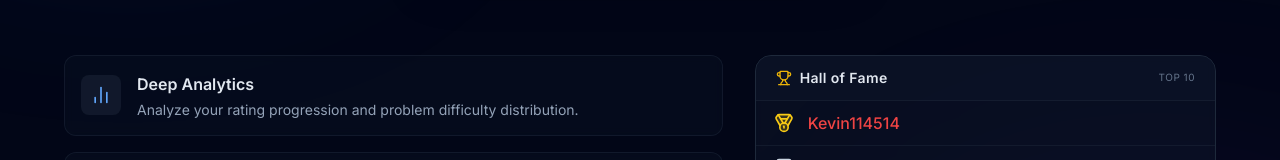
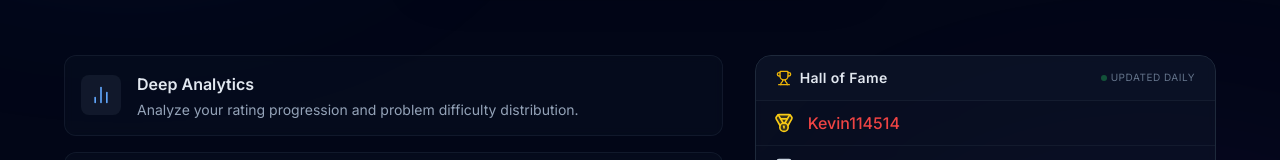
Before and after one commit to cfverdict/cfverdict.github.io, a Next.js app: page / in a window 1280 px wide. Shown: the part 341-501 px from the top of the page. Built offline with nearby package versions, Linux system fonts and the light colour scheme.

Commit message:
Add 'Updated Daily' indicator to Hall of Fame

```diff
--- a/src/app/page.tsx
+++ b/src/app/page.tsx
@@ -152,7 +152,10 @@ export default function Home() {
                     Hall of Fame
                   </h3>
                 </div>
-                <span className="text-[10px] text-slate-500 uppercase tracking-wider">Top 10</span>
+                <span className="text-[10px] text-slate-500 uppercase tracking-wider flex items-center gap-1">
+                  <span className="w-1.5 h-1.5 rounded-full bg-green-500/50 animate-pulse"></span>
+                  Updated Daily
+                </span>
               </div>
 
               {/* Compact List: 5 items visible, scrollable or just 5 */}
```
